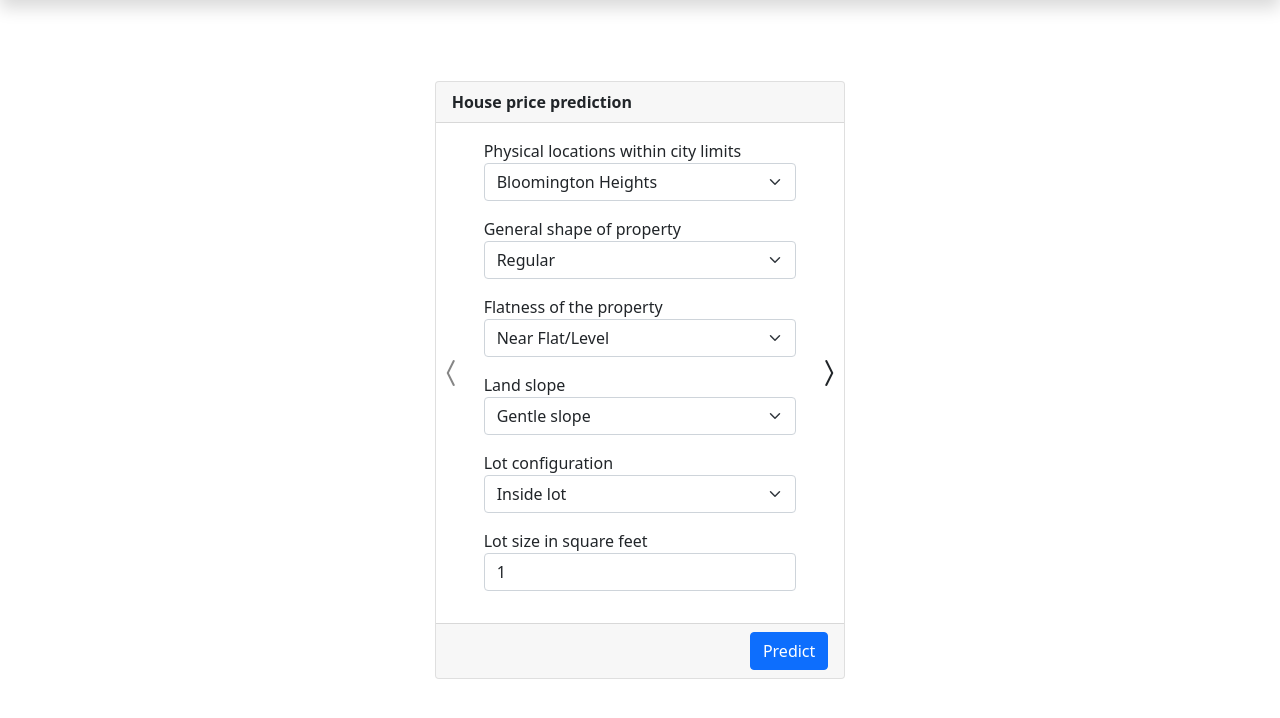
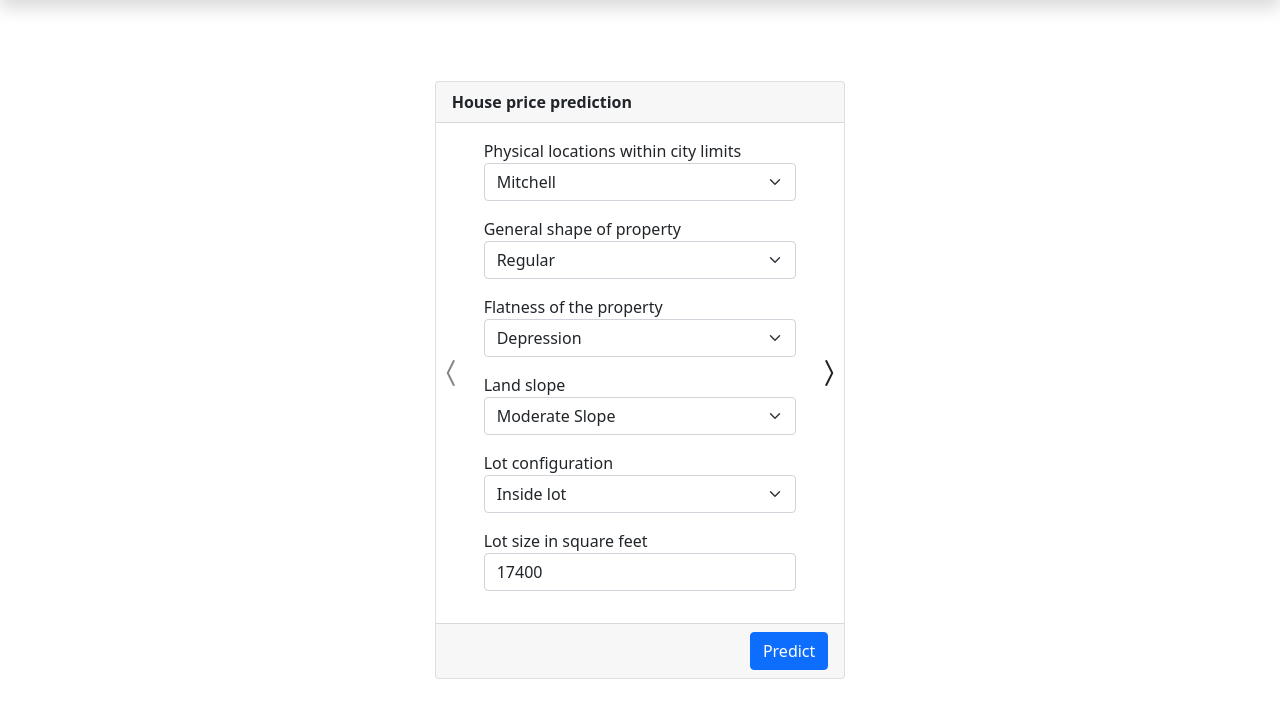
Before and after one commit to TheChenki/Diploma, a Flask app: page / in a window 1280 px wide. Shown: the part 56-774 px from the top of the page. Run offline with Flask 2, Linux system fonts and the light colour scheme; some libraries are stand-ins or nearby versions.

Commit message:
Добавлены дефолтные значения формы

```diff
--- a/blueprints/main_blueprint.py
+++ b/blueprints/main_blueprint.py
@@ -13,6 +13,6 @@ def index():
     if form.validate_on_submit():
         predictor = HousePricePredictor(form)
         price = predictor.predict()
-        return render_template('index.html', form=form, price=str(price))
+        return render_template('index.html', form=form, price=str(price[0][0]))
 
     return render_template('index.html', form=form)
--- a/forms/HouseForm.py
+++ b/forms/HouseForm.py
@@ -5,25 +5,25 @@ from wtforms import IntegerField, SelectField
 # добавить BasementFullArea + GrLivArea
 
 class HouseForm(FlaskForm):
-    lot_frontage = IntegerField('Linear feet of street connected to property', default=1) ############################################
+    lot_frontage = IntegerField('Linear feet of street connected to property', default=80) ############################################
 
-    lot_area = IntegerField('Lot size in square feet', default=1) ############################################
+    lot_area = IntegerField('Lot size in square feet', default=17400) ############################################
 
-    street = SelectField('Type of road access to property', choices=[('0', 'Gravel'), ('1', 'Paved')]) ############################################
+    street = SelectField('Type of road access to property', choices=[('0', 'Gravel'), ('1', 'Paved')], default='1') ############################################
 
-    alley = SelectField('Type of alley access to property', choices=[('1', 'Gravel'), ('2', 'Paved')]) ############################################
+    alley = SelectField('Type of alley access to property', choices=[('1', 'Gravel'), ('2', 'Paved')], default='0') ############################################
 
-    lot_shape = SelectField('General shape of property', choices=[('0', 'Regular'), ('1', 'Slightly irregular'), ('2', 'Moderately irregular'), ('3', 'Irregular')]) ############################################
+    lot_shape = SelectField('General shape of property', choices=[('0', 'Regular'), ('1', 'Slightly irregular'), ('2', 'Moderately irregular'), ('3', 'Irregular')], default='0') ############################################
 
-    land_contour = SelectField('Flatness of the property', choices=[('0', 'Near Flat/Level'), ('1', 'Banked'), ('2', 'Hillside'), ('3', 'Depression')]) ############################################
+    land_contour = SelectField('Flatness of the property', choices=[('0', 'Near Flat/Level'), ('1', 'Banked'), ('2', 'Hillside'), ('3', 'Depression')], default='3') ############################################
 
     utilities = SelectField('Type of utilities available', choices=[('0', 'Electricity, gas, water, sewer'), ('1', 'Electricity, gas, water, septic tank'),
                                                                     ('2', 'Electricity and gas only'), ('3', 'Electricity only')])
 
     lot_config = SelectField('Lot configuration', choices=[('0', 'Inside lot'), ('1', 'Corner lot'), ('2', 'Cul-de-sac'), ############################################
-                                                           ('3', 'Frontage on 2 sides of property'), ('4', 'Frontage on 3 sides of property')]) #==================================
+                                                           ('3', 'Frontage on 2 sides of property'), ('4', 'Frontage on 3 sides of property')], default='0') #==================================
 
-    land_slope = SelectField('Land slope', choices=[('0', 'Gentle slope'), ('1', 'Moderate Slope'), ('2', 'Severe Slope')]) ############################################
+    land_slope = SelectField('Land slope', choices=[('0', 'Gentle slope'), ('1', 'Moderate Slope'), ('2', 'Severe Slope')], default='1') ############################################
 
     neighborhood = SelectField('Physical locations within city limits', choices=[('0', 'Bloomington Heights'), ('1', 'Bluestem'), ('2', 'Briardale'),
                                                                                  ('3', 'Brookside'), ('4', 'Clear Creek'), ('5', 'College Creek'),
@@ -32,144 +32,144 @@ class HouseForm(FlaskForm):
                                                                                  ('12', 'North Ames'), ('13', 'Northridge'), ('14', 'Northpark Villa'),
                                                                                  ('15', 'Northridge Heights'), ('16', 'Northwest Ames'), ('17', 'Old Town'),
                                                                                  ('18', 'South & West of Iowa State University'), ('19', 'Sawyer'), ('20', 'Sawyer West'),
-                                                                                 ('21', 'Somerset'), ('22', 'Stone Brook'), ('23', 'Timberland'), ('24', 'Veenker')])
+                                                                                 ('21', 'Somerset'), ('22', 'Stone Brook'), ('23', 'Timberland'), ('24', 'Veenker')], default='11')
 
     building_type = SelectField('Type of dwelling', choices=[('0', 'Single-family Detached'), ('1', 'Two-family Conversion'),
                                                              ('2', 'Duplex'), ('3', 'Townhouse End Unit'),
-                                                             ('4', 'Townhouse Inside Unit')])
+                                                             ('4', 'Townhouse Inside Unit')], default='0')
 
     house_style = SelectField('Style of dwelling', choices=[('0', 'One story'), ('1', 'One and one-half story'), #################
                                                            ('3', 'Two story'), ('4', 'Two and one-half story'),
-                                                           ('6', 'Split Foyer'), ('7', 'Split Level')])
+                                                           ('6', 'Split Foyer'), ('7', 'Split Level')], default='0')
 
     overall_quality = SelectField('Quality of materials and house finish', choices=[('10', 'Very Excellent'), ('9', 'Excellent'), ('8', 'Very Good'), ('7', 'Good'),
                                                                                     ('6', 'Above Average'), ('5', 'Average'), ('4', 'Below Average'), ('3', 'Fair'),
-                                                                                    ('2', 'Poor'), ('1', 'Very Poor')])
+                                                                                    ('2', 'Poor'), ('1', 'Very Poor')], default='5')
 
     overall_condition = SelectField('Overall condition of the house', choices=[('10', 'Very Excellent'), ('9', 'Excellent'), ('8', 'Very Good'), ('7', 'Good'),
                                                                                ('6', 'Above Average'), ('5', 'Average'), ('4', 'Below Average'), ('3', 'Fair'),
-                                                                               ('2', 'Poor'), ('1', 'Very Poor')])
+                                                                               ('2', 'Poor'), ('1', 'Very Poor')], default='5')
 
-    year_build = IntegerField('Original construction date', default=1)
+    year_build = IntegerField('Original construction date', default=1977)
 
-    year_remodel = IntegerField('Remodel date', default=1)
+    year_remodel = IntegerField('Remodel date', default=1977)
 
-    roof_style = SelectField('Type of roof', choices=[('0', 'Flat'), ('1', 'Gable'), ('2', 'Barn'), ('3', 'Hip'), ('4', 'Mansard'), ('5', 'Shed')])
+    roof_style = SelectField('Type of roof', choices=[('0', 'Flat'), ('1', 'Gable'), ('2', 'Barn'), ('3', 'Hip'), ('4', 'Mansard'), ('5', 'Shed')], default='1')
 
     roof_material = SelectField('Roof material', choices=[('0', 'Clay/Tile'), ('1', 'Standart/Composite shingle'), ('2', 'Membrane'), ('3', 'Metal'), ('4', 'Roll'), ('5', 'Gravel & Tar'),
-                                                         ('6', 'Gravel & Tar'), ('7', 'Wood Shakes'), ('8', 'Wood Shingles')])
+                                                          ('6', 'Wood Shakes'), ('7', 'Wood Shingles')], default='1')
 
     exterior_first = SelectField('Exterior covering on house (First material)', choices=[('0', 'Asbestos Shingles'), ('1', 'Asphalt Shingles'), ('2', 'Brick Common'),
                                                                                          ('3', 'Brick Face'), ('4', 'Cinder Block'), ('5', 'Cement Board'),
                                                                                          ('6', 'Hard Board'), ('7', 'Imitation Stucco'), ('8', 'Metal Siding'),
                                                                                          ('9', 'Other'), ('10', 'Plywood'), ('11', 'Precast'),
                                                                                          ('12', 'Stone'), ('13', 'Stucco'), ('14', 'Vinyl Siding'),
-                                                                                         ('15', 'Wood Siding'), ('16', 'Wood Shingles')])
+                                                                                         ('15', 'Wood Siding'), ('16', 'Wood Shingles')], default='3')
 
     exterior_second = SelectField('Exterior covering on house (Second material)', choices=[('0', 'Asbestos Shingles'), ('1', 'Asphalt Shingles'), ('2', 'Brick Common'),
                                                                                            ('3', 'Brick Face'), ('4', 'Cinder Block'), ('5', 'Cement Board'),
                                                                                            ('6', 'Hard Board'), ('7', 'Imitation Stucco'), ('8', 'Metal Siding'),
                                                                                            ('9', 'Other'), ('10', 'Plywood'), ('11', 'Precast'),
                                                                                            ('12', 'Stone'), ('13', 'Stucco'), ('14', 'Vinyl Siding'),
-                                                                                           ('15', 'Wood Siding'), ('16', 'Wood Shingles')])
+                                                                                           ('15', 'Wood Siding'), ('16', 'Wood Shingles')], default='3')
 
-    masonry_veneer_type = SelectField('Masonry veneer type', choices=[('0', 'Brick Common'), ('1', 'Brick Face'), ('2', 'Cinder Block'), ('3', 'None'), ('4', 'Stone')])
+    masonry_veneer_type = SelectField('Masonry veneer type', choices=[('0', 'Brick Common'), ('1', 'Brick Face'), ('2', 'Cinder Block'), ('3', 'None'), ('4', 'Stone')], default='3')
 
-    masonry_veneer_area = IntegerField('Masonry veneer area', default=1)
+    masonry_veneer_area = IntegerField('Masonry veneer area', default=0)
 
-    exterior_quality = SelectField('Quality of the material on the exterior', choices=[('0', 'Excellent'), ('1', 'Good'), ('2', 'Average/Typical'), ('3', 'Fair'), ('4', 'Poor')])
+    exterior_quality = SelectField('Quality of the material on the exterior', choices=[('0', 'Excellent'), ('1', 'Good'), ('2', 'Average/Typical'), ('3', 'Fair'), ('4', 'Poor')], default='2')
 
-    exterior_condition = SelectField('Condition of the material on the exterior', choices=[('0', 'Excellent'), ('1', 'Good'), ('2', 'Average/Typical'), ('3', 'Fair'), ('4', 'Poor')])
+    exterior_condition = SelectField('Condition of the material on the exterior', choices=[('0', 'Excellent'), ('1', 'Good'), ('2', 'Average/Typical'), ('3', 'Fair'), ('4', 'Poor')], default='2')
 
-    foundation = SelectField('Type of foundation', choices=[('0', 'Brick & Tile'), ('1', 'Cinder block'), ('2', 'Poured concrete'), ('3', 'Slab'), ('4', 'Stone'), ('5', 'Wood')])
+    foundation = SelectField('Type of foundation', choices=[('0', 'Brick & Tile'), ('1', 'Cinder block'), ('2', 'Poured concrete'), ('3', 'Slab'), ('4', 'Stone'), ('5', 'Wood')], default='1')
 
-    basement_quality = SelectField('Height of the basement', choices=[('0', '100+ inches'), ('1', '90-99 inches'), ('2', '80-89 inches'), ('3', '70-79 inches'), ('4', '<70 inches'), ('5', 'No basement')])
+    basement_quality = SelectField('Height of the basement', choices=[('0', '100+ inches'), ('1', '90-99 inches'), ('2', '80-89 inches'), ('3', '70-79 inches'), ('4', '<70 inches'), ('5', 'No basement')], default='2')
 
-    basement_condition = SelectField('Condition of the basement', choices=[('0', 'Excellent'), ('1', 'Good'), ('2', 'Average/Typical'), ('3', 'Fair'), ('4', 'Poor'), ('5', 'No basement')])
+    basement_condition = SelectField('Condition of the basement', choices=[('0', 'Excellent'), ('1', 'Good'), ('2', 'Average/Typical'), ('3', 'Fair'), ('4', 'Poor'), ('5', 'No basement')], default='2')
 
-    basement_exposure = SelectField('Basement exposure', choices=[('0', 'Good Exposure'), ('1', 'Average Exposure'), ('2', 'Minimum Exposure'), ('3', 'No Exposure'), ('4', 'No basement')])
+    basement_exposure = SelectField('Basement exposure', choices=[('0', 'Good Exposure'), ('1', 'Average Exposure'), ('2', 'Minimum Exposure'), ('3', 'No Exposure'), ('4', 'No basement')], default='3')
 
     basement_type_1 = SelectField('First basement finished area type', choices=[('0', 'Good Living Quarters'), ('1', 'Average Living Quarters'), ('2', 'Below Average Living Quarters'),
-                                                                          ('3', 'Average Rec Room'), ('4', 'Low Quality'), ('5', 'Unfinshed'), ('6', 'No Basement')])
+                                                                          ('3', 'Average Rec Room'), ('4', 'Low Quality'), ('5', 'Unfinshed'), ('6', 'No Basement')], default='1')
 
-    basement_finished_area_1 = IntegerField('First basement finished area square feet', default=1)
+    basement_finished_area_1 = IntegerField('First basement finished area square feet', default=936)
 
     basement_type_2 = SelectField('Second basement finished area type', choices=[('0', 'Good Living Quarters'), ('1', 'Average Living Quarters'), ('2', 'Below Average Living Quarters'),
-                                                                          ('3', 'Average Rec Room'), ('4', 'Low Quality'), ('5', 'Unfinshed'), ('6', 'No Basement')])
+                                                                          ('3', 'Average Rec Room'), ('4', 'Low Quality'), ('5', 'Unfinshed'), ('6', 'No Basement')], default='5')
 
-    basement_finished_area_2 = IntegerField('Second basement finished area square feet', default=1)
+    basement_finished_area_2 = IntegerField('Second basement finished area square feet', default=0)
 
-    basement_unfinished_area = IntegerField('Basement unfinished area square feet', default=1)
+    basement_unfinished_area = IntegerField('Basement unfinished area square feet', default=190)
 
     heating_type = SelectField('Type of heating', choices=[('0', 'Floor'), ('1', 'Gas forced warm air furnace'), ('2', 'Gas hot water or steam heat'),
-                                                           ('3', 'Gravity furnace'), ('4', 'Hot water or steam heat other than gas'), ('5', 'Wall furnace')])
+                                                           ('3', 'Gravity furnace'), ('4', 'Hot water or steam heat other than gas'), ('5', 'Wall furnace')], default='1')
 
     heating_quality = SelectField('Heating quality and condition', choices=[('0', 'Excellent'), ('1', 'Good'), ('2', 'Average/Typical'),
-                                                                            ('3', 'Fair'), ('4', 'Poor')])
+                                                                            ('3', 'Fair'), ('4', 'Poor')], default='1')
 
-    central_air = SelectField('Central air conditioning', choices=[('0', 'No'), ('1', 'Yes')])
+    central_air = SelectField('Central air conditioning', choices=[('0', 'No'), ('1', 'Yes')], default='1')
 
     electrical = SelectField('Electrical system', choices=[('0', 'No electrical system'), ('1', 'Standard Circuit Breakers & Romex'), ('2', 'Fuse Box over 60 AMP and all Romex wiring (Average)'),
-                                                           ('3', '60 AMP Fuse Box and mostly Romex wiring (Fair)'), ('4', '60 AMP Fuse Box and mostly knob & tube wiring (poor)'), ('5', 'Mixed')])
+                                                           ('3', '60 AMP Fuse Box and mostly Romex wiring (Fair)'), ('4', '60 AMP Fuse Box and mostly knob & tube wiring (poor)'), ('5', 'Mixed')], default='1')
 
-    first_floor_area = IntegerField('First floor square feet', default=1)
+    first_floor_area = IntegerField('First floor square feet', default=1126)
 
     second_floor_area = IntegerField('Second Floor square feet', default=0)
 
     lq_finished_area = IntegerField('Low quality finished square feet (all floors)', default=0)
 
-    basement_full_bath = IntegerField('Basement full bathrooms', default=0)
+    basement_full_bath = IntegerField('Basement full bathrooms', default=1)
 
     basement_half_bath = IntegerField('Basement half bathrooms', default=0)
 
-    full_bath = IntegerField('Full bathrooms above grade', default=0)
+    full_bath = IntegerField('Full bathrooms above grade', default=2)
 
     half_bath = IntegerField('Half bathrooms above grade', default=0)
 
-    bedrooms = IntegerField('Bedrooms above grade', default=0)
+    bedrooms = IntegerField('Bedrooms above grade', default=3)
 
-    kitchens = IntegerField('Kitchens above grade', default=0)
+    kitchens = IntegerField('Kitchens above grade', default=1)
 
     kitchen_quality = SelectField('Kitchen quality', choices=[('0', 'Excellent'), ('1', 'Good'), ('2', 'Average/Typical'),
-                                                              ('3', 'Fair'), ('4', 'Poor')])
+                                                              ('3', 'Fair'), ('4', 'Poor')], default='2')
 
-    total_rooms = IntegerField('Total rooms above grade (does not include bathrooms)', default=0)
+    total_rooms = IntegerField('Total rooms above grade (does not include bathrooms)', default=5)
 
     functionality = SelectField('Home functionality', choices=[('0', 'Typical'), ('1', 'Minor Deductions 1'), ('2', 'Minor Deductions 2'),
                                                               ('3', 'Moderate Deductions'), ('4', 'Major Deductions 1'), ('5', 'Major Deductions 2'),
-                                                              ('5', 'Severely Damaged'), ('5', 'Salvage only'), ('5', 'Major Deductions 2')])
+                                                              ('5', 'Severely Damaged'), ('5', 'Salvage only'), ('5', 'Major Deductions 2')], default='0')
 
-    fireplaces = IntegerField('Number of fireplaces', default=0)
+    fireplaces = IntegerField('Number of fireplaces', default=1)
 
     fireplace_quality = SelectField('Fireplace quality', choices=[('0', 'No fireplace'), ('1', 'Exceptional Masonry Fireplace'), ('2', 'Masonry Fireplace in main level'),
-                                                                  ('3', 'Prefabricated Fireplace in main living area or Masonry Fireplace in basement'), ('4', 'Prefabricated Fireplace in basement'),
-                                                                  ('5', 'Ben Franklin stove')])
+                                                                  ('3', 'Prefabricated Fireplace in main living area or Masonry Fireplace in basement  '), ('4', 'Prefabricated Fireplace in basement'),
+                                                                  ('5', 'Ben Franklin stove')], default='3')
 
     garage_type = SelectField('Garage location', choices=[('0', 'No garage'), ('1', 'More than one type of garage'), ('2', 'Attached to home'),
                                                           ('3', 'Basement Garage'), ('4', 'Built-In (Garage part of house - typically has room above garage)'),
-                                                          ('5', 'Detached from home')])
+                                                          ('5', 'Detached from home')], default='2')
 
-    garage_year = IntegerField('Year garage was built', default=0)
+    garage_year = IntegerField('Year garage was built', default=1977)
 
     garage_finish = SelectField('Interior finish of the garage', choices=[('0', 'No Garage'), ('1', 'Finished'), ('2', 'Rough Finished'),
-                                                                          ('3', 'Unfinished')])
+                                                                          ('3', 'Unfinished')], default='2')
 
-    garage_cars = IntegerField('Size of garage in car capacity', default=0)
+    garage_cars = IntegerField('Size of garage in car capacity', default=2)
 
-    garage_area = IntegerField('Size of garage in square feet', default=0)
+    garage_area = IntegerField('Size of garage in square feet', default=484)
 
     garage_quality = SelectField('Garage quality', choices=[('0', 'No Garage'), ('1', 'Excellent'), ('2', 'Good'), ('3', 'Average/Typical'),
-                                                             ('4', 'Fair'), ('5', 'Poor')])
+                                                             ('4', 'Fair'), ('5', 'Poor')], default='3')
 
     garage_condition = SelectField('Garage condition', choices=[('0', 'No Garage'), ('1', 'Excellent'), ('2', 'Good'),
                                                                 ('3', 'Average/Typical'),
-                                                                ('4', 'Fair'), ('5', 'Poor')])
+                                                                ('4', 'Fair'), ('5', 'Poor')], default='3')
 
-    paved_drive = SelectField('Paved driveway', choices=[('0', 'Paved'), ('1', 'Partial Pavement'), ('2', 'Dirt/Gravel')])
+    paved_drive = SelectField('Paved driveway', choices=[('0', 'Paved'), ('1', 'Partial Pavement'), ('2', 'Dirt/Gravel')], default='1')
 
-    wood_deck_area = IntegerField('Wood deck area in square feet', default=0)
+    wood_deck_area = IntegerField('Wood deck area in square feet', default=295)
 
-    open_porch_area = IntegerField('Open porch area in square feet', default=0)
+    open_porch_area = IntegerField('Open porch area in square feet', default=41)
 
     enclosed_porch = IntegerField('Enclosed porch area in square feet', default=0)
 
--- a/templates/index.html
+++ b/templates/index.html
@@ -113,7 +113,7 @@
                                 {{ form_group(form.kitchen_quality, 'form-select') }}
                                 {{ form_group(form.total_rooms, 'form-control') }}
                                 {{ form_group(form.garage_type, 'form-select') }}
-                                {{ form_group(form.garage_year, 'form-select') }}
+                                {{ form_group(form.garage_year, 'form-control') }}
                                 {{ form_group(form.garage_finish, 'form-select') }}
                                 {{ form_group(form.garage_cars, 'form-control') }}
                             </div>
```
